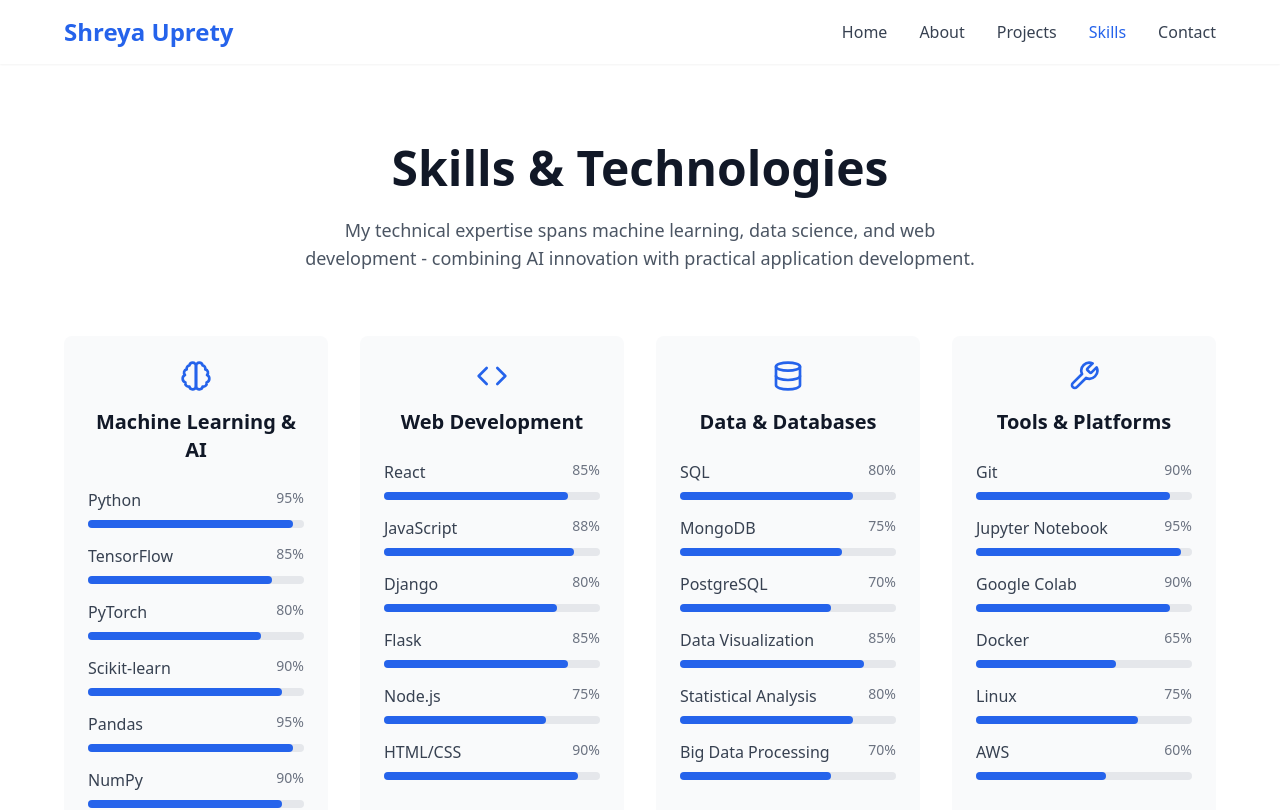
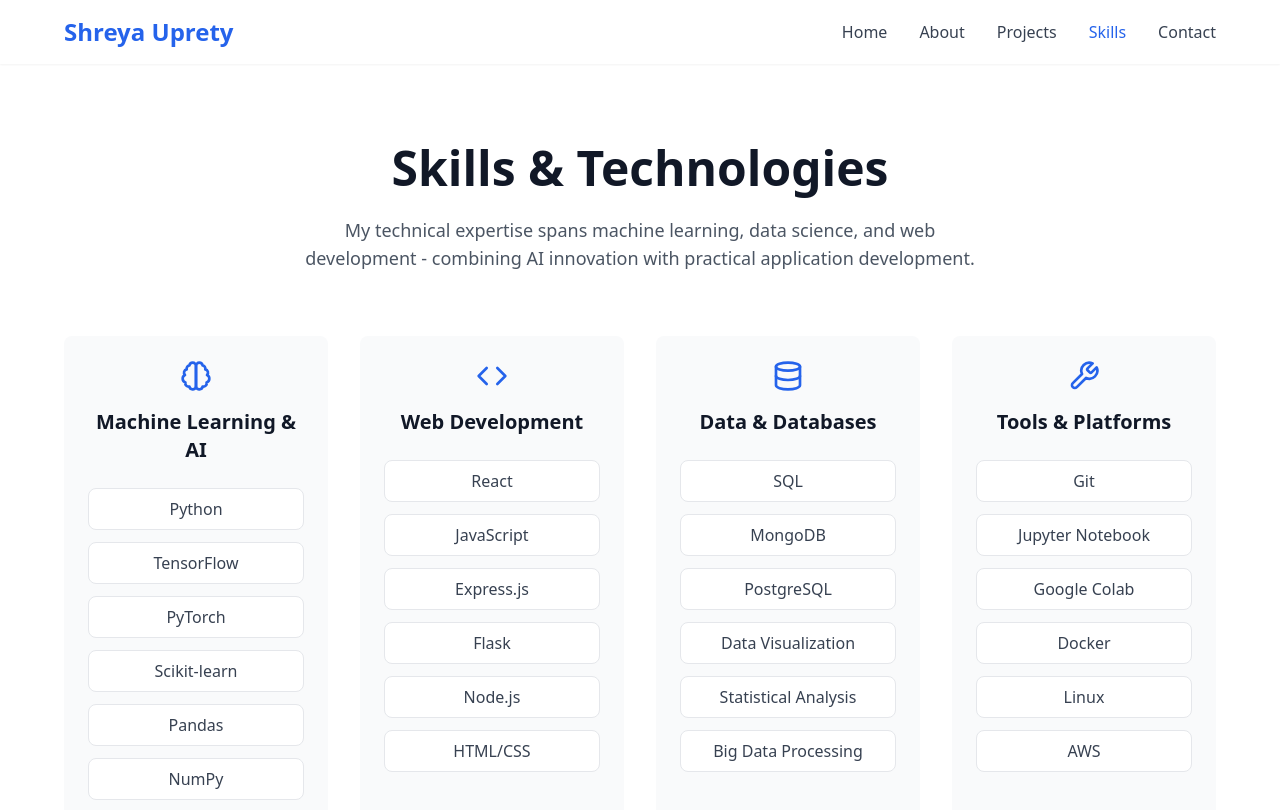
Before and after one commit to shreyaupretyy/portfolio-website, a React (Create React App) app: page /skills in a window 1280 px wide. Shown: the top 810 px of the page. Built offline with nearby package versions, Linux system fonts and the light colour scheme.

Commit message:
update skills format

```diff
--- a/src/pages/Skills.js
+++ b/src/pages/Skills.js
@@ -8,48 +8,48 @@
       title: 'Machine Learning & AI',
       icon: <Brain size={32} />,
       skills: [
-        { name: 'Python', level: 95 },
-        { name: 'TensorFlow', level: 85 },
-        { name: 'PyTorch', level: 80 },
-        { name: 'Scikit-learn', level: 90 },
-        { name: 'Pandas', level: 95 },
-        { name: 'NumPy', level: 90 },
+        'Python',
+        'TensorFlow',
+        'PyTorch',
+        'Scikit-learn',
+        'Pandas',
+        'NumPy',
       ],
     },
     {
       title: 'Web Development',
       icon: <Code size={32} />,
       skills: [
-        { name: 'React', level: 85 },
-        { name: 'JavaScript', level: 88 },
-        { name: 'Django', level: 80 },
-        { name: 'Flask', level: 85 },
-        { name: 'Node.js', level: 75 },
-        { name: 'HTML/CSS', level: 90 },
+        'React',
+        'JavaScript',
+        'Express.js',
+        'Flask',
+        'Node.js',
+        'HTML/CSS',
       ],
     },
     {
       title: 'Data & Databases',
       icon: <Database size={32} />,
       skills: [
-        { name: 'SQL', level: 80 },
-        { name: 'MongoDB', level: 75 },
-        { name: 'PostgreSQL', level: 70 },
-        { name: 'Data Visualization', level: 85 },
-        { name: 'Statistical Analysis', level: 80 },
-        { name: 'Big Data Processing', level: 70 },
+        'SQL',
+        'MongoDB',
+        'PostgreSQL',
+        'Data Visualization',
+        'Statistical Analysis',
+        'Big Data Processing',
       ],
     },
     {
       title: 'Tools & Platforms',
       icon: <Wrench size={32} />,
       skills: [
-        { name: 'Git', level: 90 },
-        { name: 'Jupyter Notebook', level: 95 },
-        { name: 'Google Colab', level: 90 },
-        { name: 'Docker', level: 65 },
-        { name: 'Linux', level: 75 },
-        { name: 'AWS', level: 60 },
+        'Git',
+        'Jupyter Notebook',
+        'Google Colab',
+        'Docker',
+        'Linux',
+        'AWS',
       ],
     },
   ];
@@ -91,7 +91,7 @@
           </p>
         </div>
 
-        {/* Main Skills Grid */}
+        {/* Main Skills Grid - UPDATED */}
         <div className="grid md:grid-cols-2 lg:grid-cols-4 gap-8 mb-16">
           {skillCategories.map((category, categoryIndex) => (
             <div key={categoryIndex} className="bg-gray-50 rounded-lg p-6 hover:shadow-lg transition-shadow duration-300">
@@ -101,19 +101,13 @@
               <h2 className="text-xl font-bold text-gray-900 mb-6 text-center">
                 {category.title}
               </h2>
-              <div className="space-y-4">
+              <div className="space-y-3">
                 {category.skills.map((skill, skillIndex) => (
-                  <div key={skillIndex}>
-                    <div className="flex justify-between mb-2">
-                      <span className="text-gray-700 font-medium">{skill.name}</span>
-                      <span className="text-gray-500 text-sm">{skill.level}%</span>
-                    </div>
-                    <div className="w-full bg-gray-200 rounded-full h-2">
-                      <div
-                        className="bg-primary-600 h-2 rounded-full transition-all duration-300"
-                        style={{ width: `${skill.level}%` }}
-                      ></div>
-                    </div>
+                  <div
+                    key={skillIndex}
+                    className="px-3 py-2 bg-white rounded-lg border border-gray-200 text-center hover:border-primary-300 transition-colors duration-200"
+                  >
+                    <span className="text-gray-700 font-medium">{skill}</span>
                   </div>
                 ))}
               </div>
```
